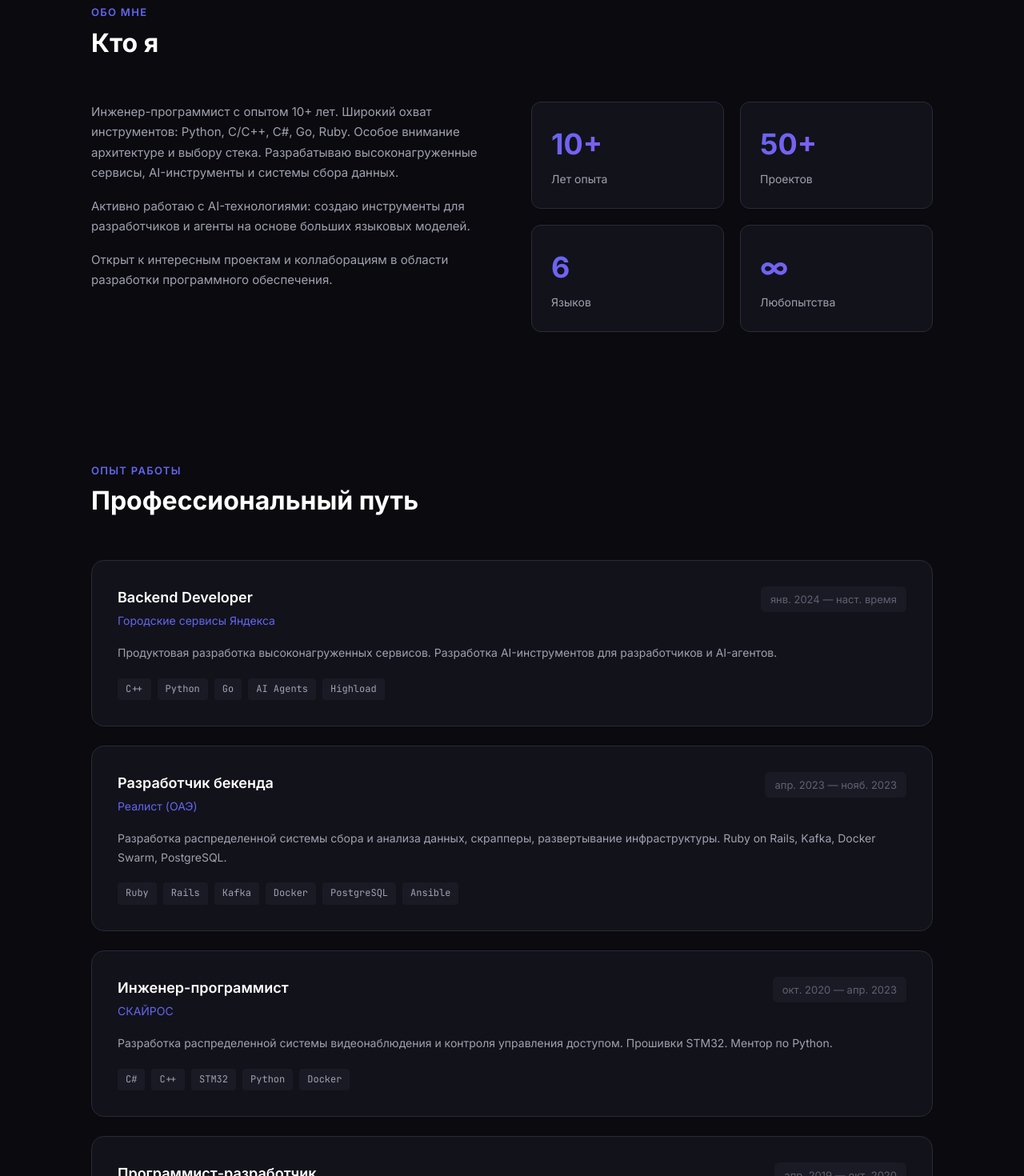
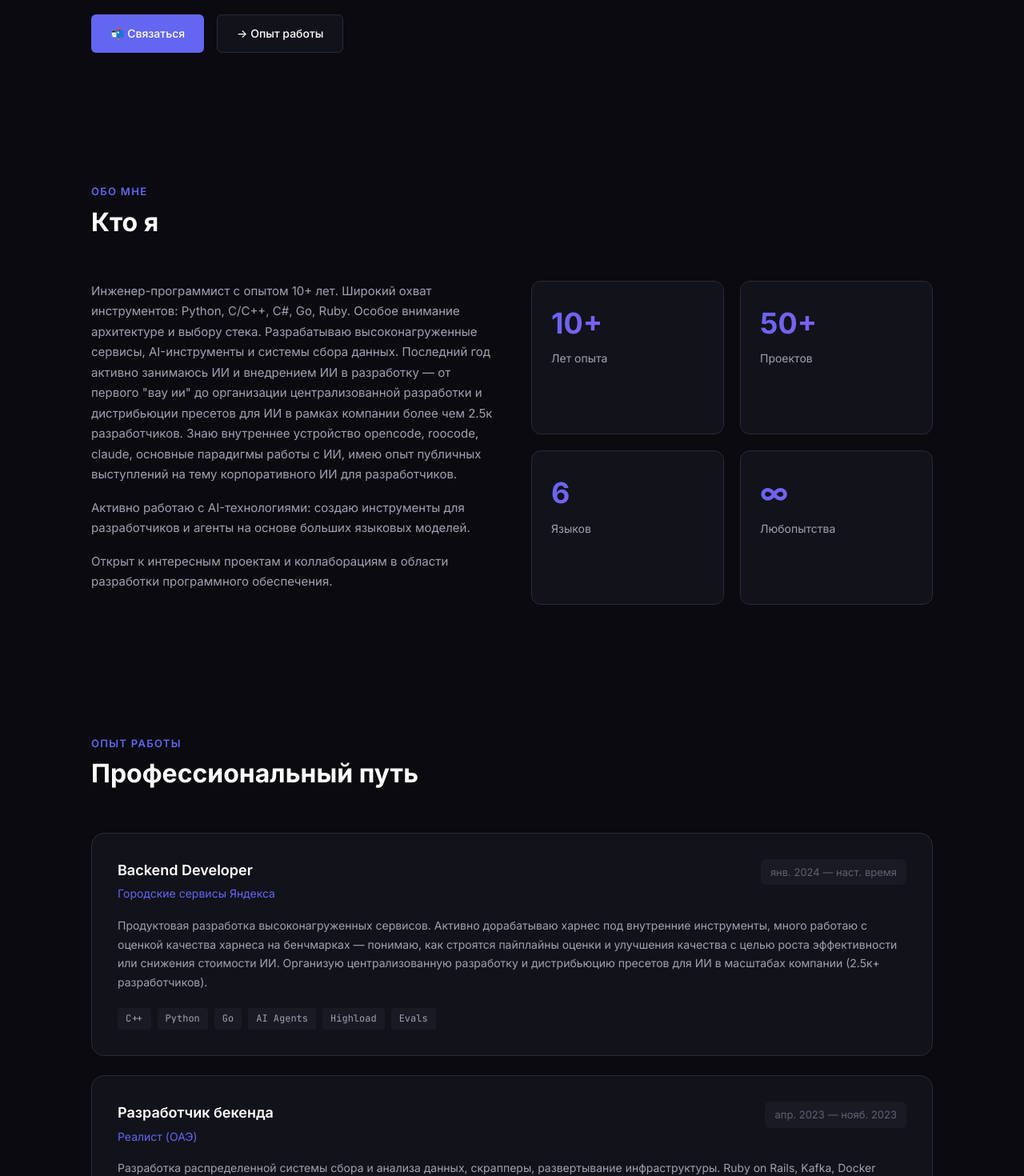
Before and after one commit to Rexarrior/cv, a Vue app: page / in a window 1280 px wide. Shown: the part 680-2150 px from the top of the page at 80% size. Built offline with nearby package versions, Linux system fonts and the light colour scheme.

Commit message:
Expand bio and current role description with AI/harness details

```diff
--- a/src/stores/profile.ts
+++ b/src/stores/profile.ts
@@ -21,15 +21,15 @@ export const useProfileStore = defineStore('profile', () => {
   const title = ref('Backend Developer')
   const company = ref('Городские сервисы Яндекса')
 
-  const bio = ref('Инженер-программист с опытом 10+ лет. Широкий охват инструментов: Python, C/C++, C#, Go, Ruby. Особое внимание архитектуре и выбору стека. Разрабатываю высоконагруженные сервисы, AI-инструменты и системы сбора данных.')
+  const bio = ref('Инженер-программист с опытом 10+ лет. Широкий охват инструментов: Python, C/C++, C#, Go, Ruby. Особое внимание архитектуре и выбору стека. Разрабатываю высоконагруженные сервисы, AI-инструменты и системы сбора данных. Последний год активно занимаюсь ИИ и внедрением ИИ в разработку — от первого "вау ии" до организации централизованной разработки и дистрибьюции пресетов для ИИ в рамках компании более чем 2.5к разработчиков. Знаю внутреннее устройство opencode, roocode, claude, основные парадигмы работы с ИИ, имею опыт публичных выступлений на тему корпоративного ИИ для разработчиков.')
 
 const experience = ref<Experience[]>([
     {
       title: 'Backend Developer',
       company: 'Городские сервисы Яндекса',
       period: 'янв. 2024 — наст. время',
-      description: 'Продуктовая разработка высоконагруженных сервисов. Разработка AI-инструментов для разработчиков и AI-агентов.',
-      tags: ['C++', 'Python', 'Go', 'AI Agents', 'Highload']
+      description: 'Продуктовая разработка высоконагруженных сервисов. Активно дорабатываю харнес под внутренние инструменты, много работаю с оценкой качества харнеса на бенчмарках — понимаю, как строятся пайплайны оценки и улучшения качества с целью роста эффективности или снижения стоимости ИИ. Организую централизованную разработку и дистрибьюцию пресетов для ИИ в масштабах компании (2.5к+ разработчиков).',
+      tags: ['C++', 'Python', 'Go', 'AI Agents', 'Highload', 'Evals']
     },
     {
       title: 'Разработчик бекенда',
```
